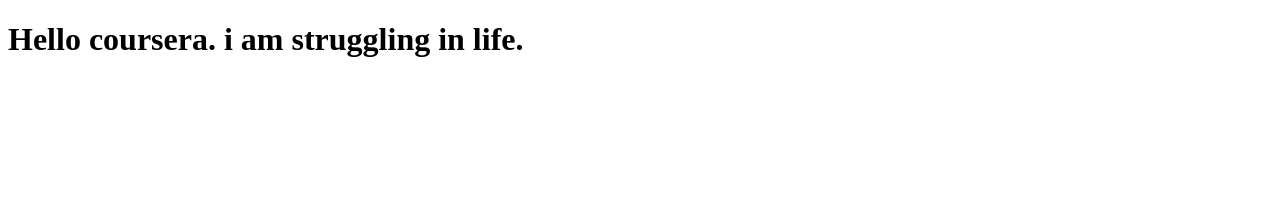
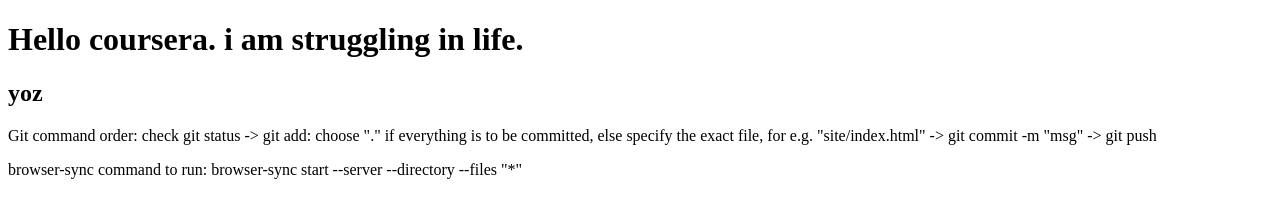
Before and after one commit to Hazel1603/coursera-test, a plain HTML site: page site/index.html in a window 1280 px wide. Drawn offline with Linux system fonts and the light colour scheme.

Commit message:
Adding browser-sync commands

```diff
--- a/site/index.html
+++ b/site/index.html
@@ -5,8 +5,11 @@
 </head>
 <body>
 <h1> Hello coursera. i am struggling in life. <h1>
+<h2> yoz</h2>
+<p> Git command order: check git status ->
+	git add: choose "." if everything is to be committed, else specify the exact file, for e.g. "site/index.html" ->
+	git commit -m "msg" -> git push </p>
 
-<!-- <h1> Git command order: check git status -> git add: choose "." if everything is to be committed, else specify the exact file, for e.g. "site/index.html" -> git commit -m "msg" -> git push <h1>  -->
-
+<p> browser-sync command to run: browser-sync start --server  --directory --files "*"</p>
 </body>
 </html>
```
